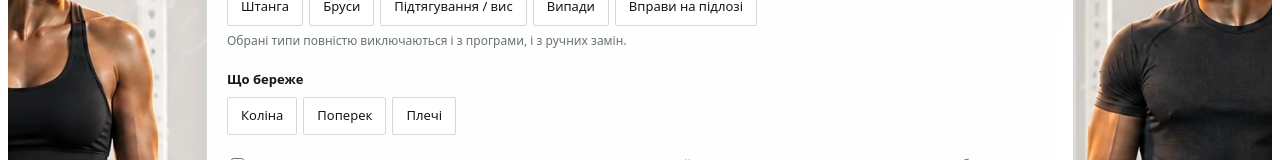
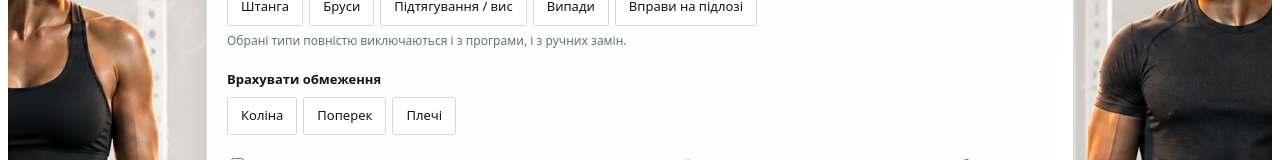
Before and after one commit to igsamchenko-cmyk/gym-program-generator, a React (Vite) app: page / in a window 1280 px wide. Shown: the part 1774-1934 px from the top of the page. Built offline with nearby package versions, Linux system fonts and the light colour scheme.

Commit message:
fix: clarify limitations label

```diff
--- a/src/TrainingConstructor.jsx
+++ b/src/TrainingConstructor.jsx
@@ -440,7 +440,7 @@ function Wizard({ p, set, onBuild }) {
       </div>
 
       <div className="tk-field">
-        <span className="tk-lbl">Що береже</span>
+        <span className="tk-lbl">Врахувати обмеження</span>
         <OptRow multi options={[['knee', 'Коліна'], ['lowback', 'Поперек'], ['shoulder', 'Плечі']]} value={p.limits} onChange={(v) => set({ limits: v })} />
       </div>
 
```
